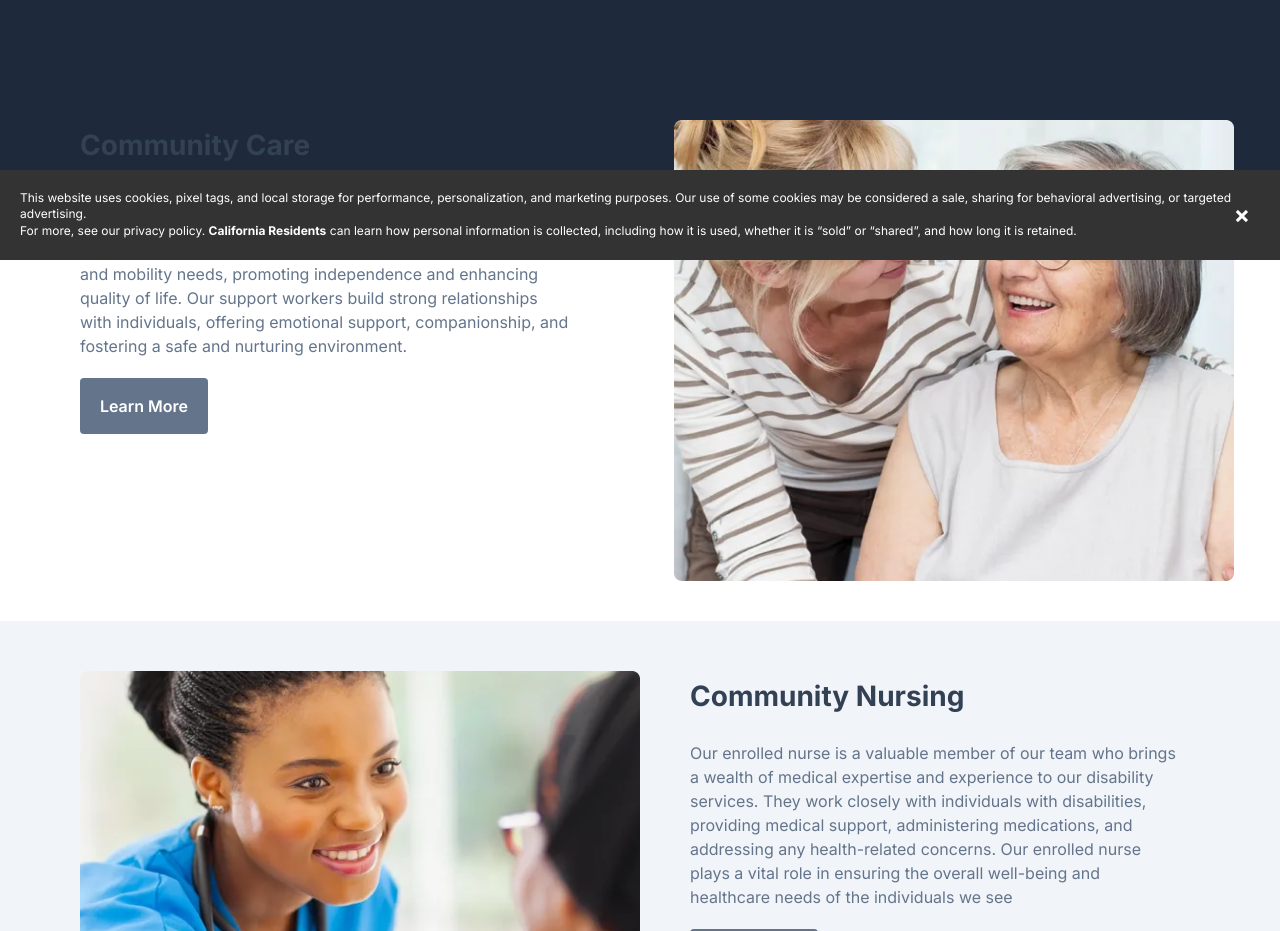
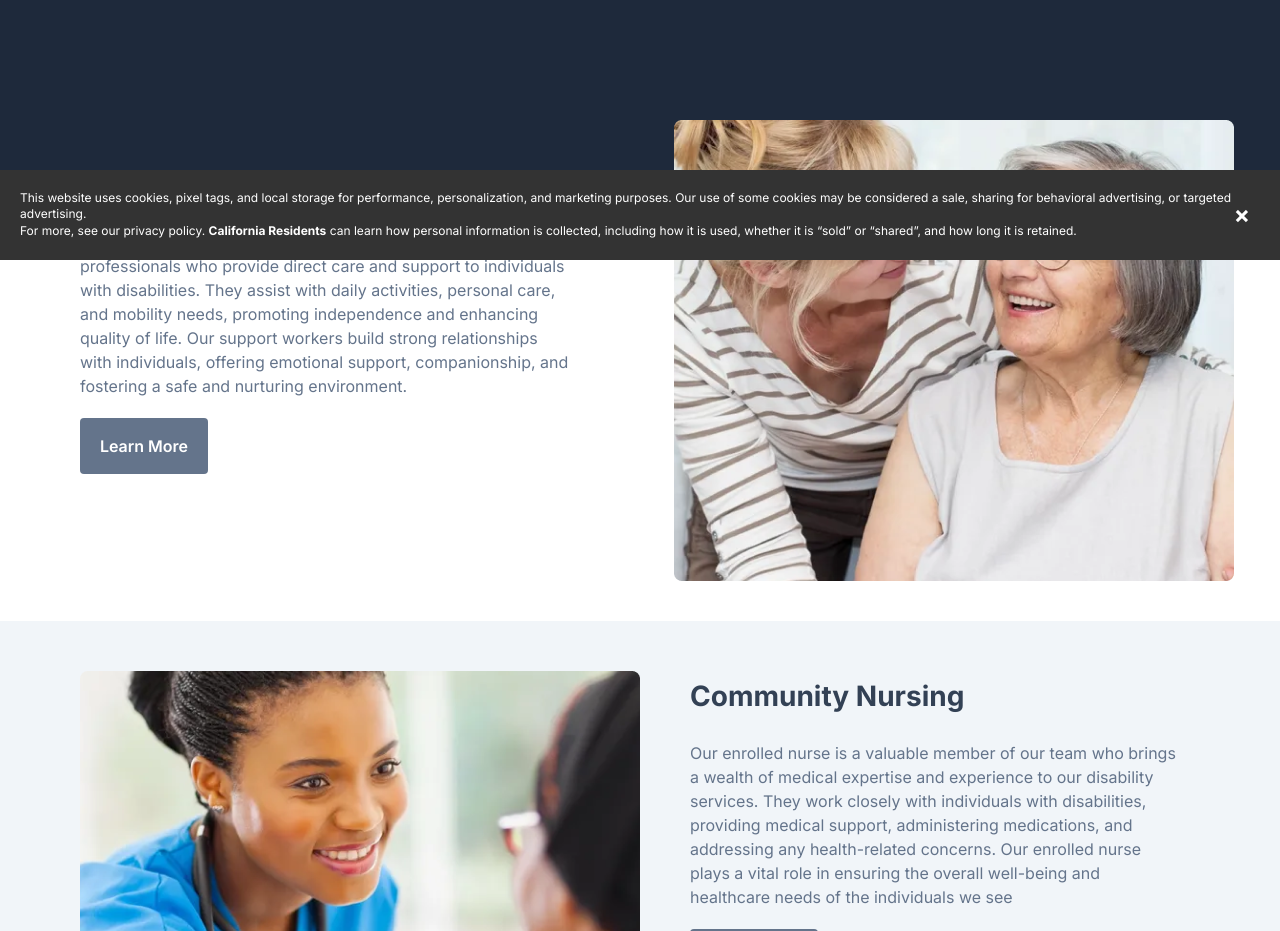
Before and after one commit to WebGhpTech/Serene-Qcare, a React (Vite) app: page /services in a window 1280 px wide. Shown: the part 540-1471 px from the top of the page. Built offline with nearby package versions, Linux system fonts and the light colour scheme.

Commit message:
Update Services.jsx

```diff
--- a/src/pages/Services.jsx
+++ b/src/pages/Services.jsx
@@ -18,13 +18,13 @@ const Services = () => {
                <h3><span className="text-white font-semibold text-2xl">Check out this great video</span></h3>
 
              </div>
-               <div className='w-1/2 ml-[50px]'>
+               <div className='w-1/2 ml-[150px]'>
                <ReactPlayer url='https://www.youtube.com/watch?v=qZOjPBJiBPg' />
                </div>
         </div>
  </div>
  <div className='pt-[150px] flex mb-10'>
-    <div className='ml-20'>
+    <div className='ml-20 pt-10'>
        <h2 className='text-3xl font-bold text-[#334155]'>Community Care</h2>
        <p className='text-left mt-5 text-button2'>Our support workers are compassionate and dedicated <br/>
        professionals who provide direct care and support to individuals <br/>
```
